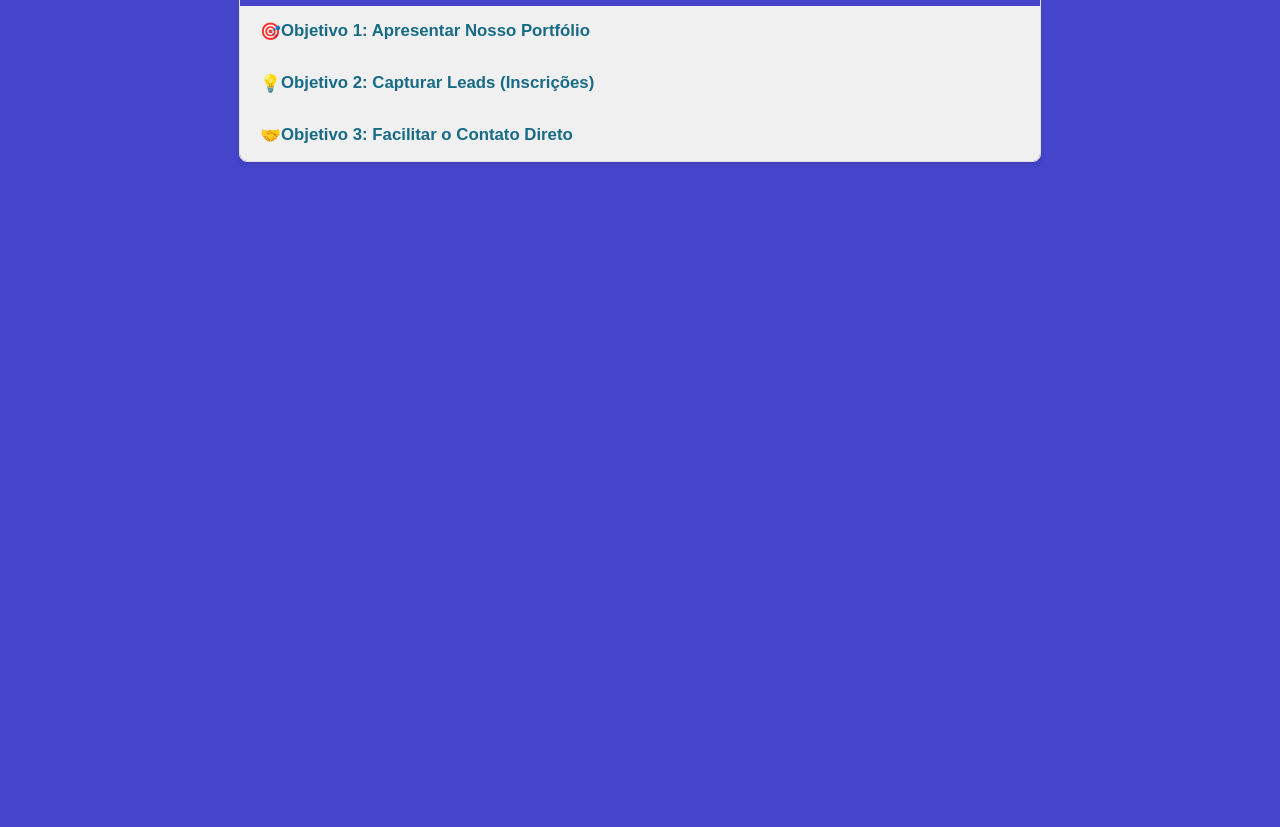
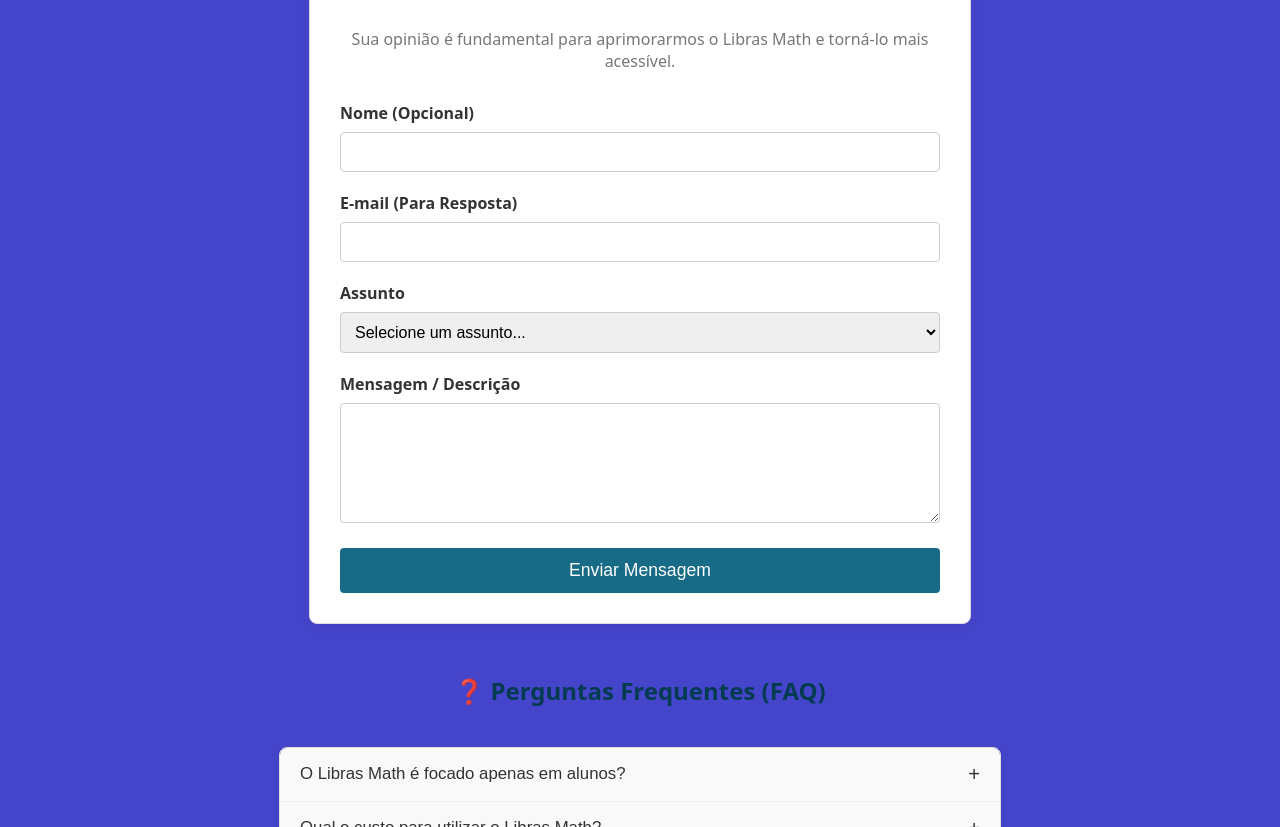
Before and after one commit to liviesnt/librasmath, a plain HTML site: page fale-conosco.html in a window 1280 px wide. Shown: the part 211-1038 px from the top of the page. Before the commit the page ends 800 px from the top, so only its background shows below. Drawn offline with Linux system fonts and the light colour scheme.

Commit message:
Atualização 1.2

```diff
--- a/fale-conosco.html
+++ b/fale-conosco.html
@@ -1,16 +1,18 @@
 <!DOCTYPE html>
 <html lang="pt-br">
+
 <head>
     <meta charset="UTF-8">
     <meta name="viewport" content="width=device-width, initial-scale=1.0">
-    <title>Guia do Professor</title>
-    <link rel="stylesheet" href="/style.css"/>
+    <title>Fale Conosco | Libras Math</title>
+    <link rel="stylesheet" href="style.css" />
 </head>
+
 <body>
     <div id="interface">
         <header id="cabecalho">
-            <img src="librasmath (1).png" alt="Logo Libras Math" class="logo-projeto"/>
-
+            <img src="librasmath (1).png" alt="Logo Libras Math" class="logo-projeto" />
+        </header>
         <nav id="menu">
             <h1>Menu principal</h1>
             <ul type="disc">
@@ -21,40 +23,86 @@
             </ul>
         </nav>
     </div>
+
+    <script src="https://vlibras.gov.br/app/vlibras-plugin.js"></script>
+    <script>
+        new window.VLibras.Widget('https://vlibras.gov.br/app');
+    </script>
+    <section id="formulario-feedback">
+        <h2>💌 Deixe seu Feedback ou Dúvida</h2>
+        <p style="text-align: center; color: #777; margin-bottom: 30px;">Sua opinião é fundamental para aprimorarmos o Libras Math e torná-lo mais acessível.</p>
+
+        <form action="#" method="POST">
+            <div class="grupo-campo">
+                <label for="nome">Nome (Opcional)</label>
+                <input type="text" id="nome" name="nome">
+            </div>
+
+            <div class="grupo-campo">
+                <label for="email">E-mail (Para Resposta)</label>
+                <input type="email" id="email" name="email" required>
+            </div>
+
+            <div class="grupo-campo">
+                <label for="assunto">Assunto</label>
+                <select id="assunto" name="assunto" required>
+                    <option value="">Selecione um assunto...</option>
+                    <option value="duvida">Dúvida sobre conteúdo</option>
+                    <option value="sugestao">Sugestão de melhoria</option>
+                    <option value="erro">Relatar um erro/bug no site</option>
+                    <option value="outro">Outro assunto</option>
+                </select>
+            </div>
+
+            <div class="grupo-campo">
+                <label for="mensagem">Mensagem / Descrição</label>
+                <textarea id="mensagem" name="mensagem" required></textarea>
+            </div>
+
+            <button type="submit" class="botao-enviar">Enviar Mensagem</button>
+        </form>
+    </section>
+
+    <section id="faq-section">
+        <h2>❓ Perguntas Frequentes (FAQ)</h2>
+
         <div class="acordeao-container">
-        <h1>Objetivos e Funcionamento do Nosso Site</h1>
 
             <div class="item">
-            <button class="titulo-objetivo">
-                <span class="icone">🎯</span> Objetivo 1: Apresentar Nosso Portfólio
+                <button class="titulo-faq">
+                    O Libras Math é focado apenas em alunos? <span class="icone-expansao">+</span>
                 </button>
-            <div class="conteudo-funcionamento">
-                <p><strong>Funcionamento:</strong> Esta seção é alimentada por um CMS e exibe os projetos mais recentes em um formato de grade responsiva. Cada clique leva a uma página detalhada do caso de estudo.</p>
+                <div class="conteudo-resposta">
+                    <p>Embora nosso foco principal sejam os alunos do ensino médio deficientes auditivos, a plataforma também é uma ferramenta valiosa para professores que buscam integrar Libras no ensino de matemática.</p>
                 </div>
             </div>
 
             <div class="item">
-            <button class="titulo-objetivo">
-                <span class="icone">💡</span> Objetivo 2: Capturar Leads (Inscrições)
+                <button class="titulo-faq">
+                    Qual o custo para utilizar o Libras Math? <span class="icone-expansao">+</span>
                 </button>
-            <div class="conteudo-funcionamento">
-                <p><strong>Funcionamento:</strong> Utilizamos um formulário de inscrição simples na barra lateral e um pop-up de intenção de saída. Os dados são enviados diretamente para nossa ferramenta de CRM via API.</p>
+                <div class="conteudo-resposta">
+                    <p>O Libras Math é uma iniciativa de código aberto e todos os nossos recursos de aprendizado de matemática em Libras são disponibilizados **gratuitamente** para alunos e professores.</p>
                 </div>
             </div>
 
             <div class="item">
-            <button class="titulo-objetivo">
-                <span class="icone">🤝</span> Objetivo 3: Facilitar o Contato Direto
+                <button class="titulo-faq">
+                    Como posso sugerir uma melhoria? <span class="icone-expansao">+</span>
                 </button>
-            <div class="conteudo-funcionamento">
-                <p><strong>Funcionamento:</strong> Implementamos um widget de chat ao vivo (terceiros) e uma página de contato com mapa integrado. O tempo de resposta esperado é de 4 horas úteis.</p>
+                <div class="conteudo-resposta">
+                    <p>Você pode usar o formulário de Feedback acima, selecionando a opção "Sugestão de melhoria". Valorizamos muito a colaboração da comunidade para expandir o conteúdo e a usabilidade da plataforma.</p>
                 </div>
             </div>
+            </div>
+        </div>
+    </section>
 
-    </div>
+    <footer id="rodape">
+      <p>Copyright 2025 - by Libras Math <br>
+      <a href="https://www.instagram.com/libras.math?igsh=c2lrYm8xcG5sYXNn" target="_blank">Instagram</a>
+    </footer>
 
     <script src="script.js"></script>
 </body>
 </html>
-</body>
-</html>
--- a/style.css
+++ b/style.css
@@ -82,7 +82,7 @@ div#inicio {
             color: #555;
         }
 
-        formulario-feedback {
+        #formulario-feedback {
             width: 90%;
             max-width: 600px;
             margin: 40px auto;
```
Lines whose indentation alone changed are shown as unchanged.
